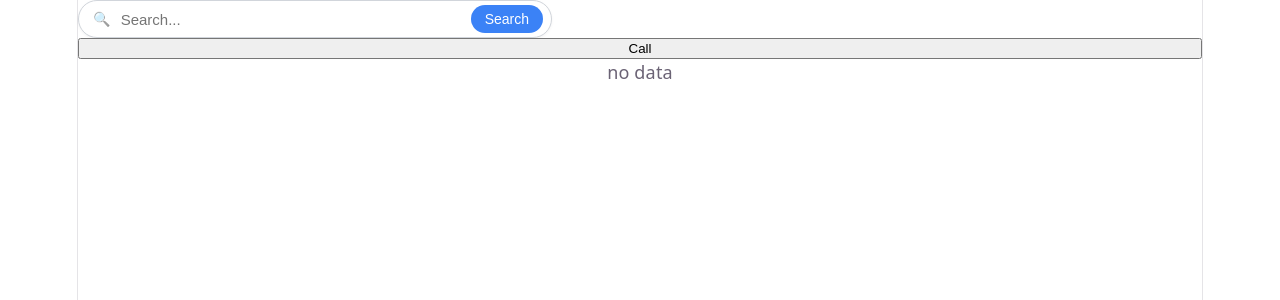
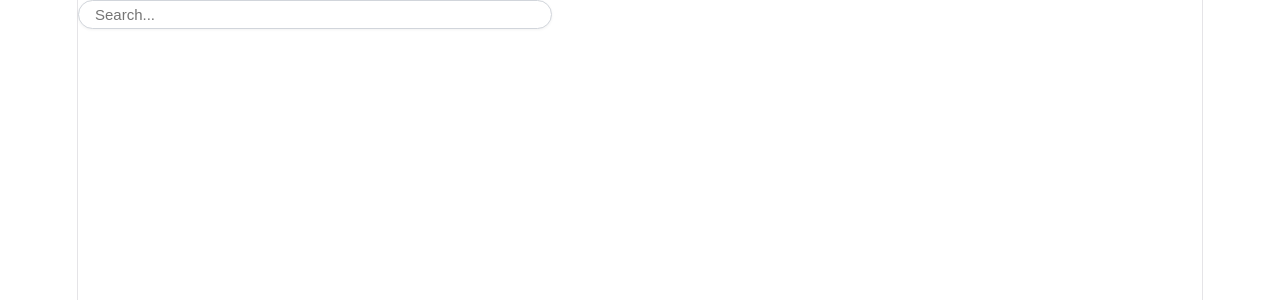
Before and after one commit to hanaqvi/spinner, a React (Vite) app: page / in a window 1280 px wide. Shown: the top 300 px of the page. Built offline with nearby package versions, Linux system fonts and the light colour scheme.

Commit message:
add debounced searchbar that calls MusicBrainz API

```diff
--- a/package.json
+++ b/package.json
@@ -13,7 +13,8 @@
     "@mui/material": "^9.4.0",
     "@supabase/supabase-js": "^2.116.0",
     "react": "^19.2.8",
-    "react-dom": "^19.2.8"
+    "react-dom": "^19.2.8",
+    "use-debounce": "^10.1.1"
   },
   "devDependencies": {
     "@types/react": "^19.2.18",
--- a/src/App.jsx
+++ b/src/App.jsx
@@ -12,8 +12,10 @@ function App() {
   return (
     <>
       <SearchBar onSearch={console.log("hello")} />
-      <CallButton onDataFetched={setApiData} />
-      <CallDisplay data={apiData} />
+
+      {/* <CallButton onDataFetched={setApiData} />
+      <CallDisplay data={apiData} /> */}
+
     </>
   )
 }
--- a/src/components/SearchBar/SearchBar.jsx
+++ b/src/components/SearchBar/SearchBar.jsx
@@ -1,43 +1,60 @@
-import React, { useState } from 'react';
+import React, { useEffect, useState } from 'react';
+import { useDebounce } from "use-debounce";
+
 import './SearchBar.css';
+import { searchMusic } from '../../api';
 
 export default function SearchBar({ onSearch, placeholder = 'Search...' }) {
-  const [query, setQuery] = useState('');
+  const [searchText, setSearchText] = useState('');
+  const [results, setResults] = useState([])
+  const [debouncedText] = useDebounce(searchText, 500);
+
+  useEffect(() => {
+    const fetchData = async () => {
+      try {
+        const data = await searchMusic(debouncedText, "release");
+        setResults(data);
+        console.log(data);
+      } catch (e) {
+        console.error(e);
+      }
+    };
+
+    if (debouncedText) {
+      fetchData();
+    }
+  }, [debouncedText]);
 
   const handleChange = (e) => {
     const value = e.target.value;
-    setQuery(value);
-    // Optional: live filtering as the user types
-    if (onSearch) {
-      onSearch(value);
-    }
+    setSearchText(value);
   };
 
   const handleClear = () => {
-    setQuery('');
+    setSearchText('');
     if (onSearch) {
       onSearch('');
     }
   };
 
-  const handleSubmit = (e) => {
-    e.preventDefault();
-    if (onSearch) {
-      onSearch(query);
-    }
-  };
+  // const handleSubmit = (e) => {
+  //   e.preventDefault();
+  //   if (onSearch) {
+  //     onSearch(query);
+  //   }
+  // };
 
   return (
-    <form className="search-bar" onSubmit={handleSubmit}>
-      <span className="search-icon">🔍</span>
+    <>
+      <form className="search-bar">
         <input
           type="text"
           className="search-input"
           placeholder={placeholder}
-        value={query}
+          value={searchText}
           onChange={handleChange}
         />
-      {query && (
+        {searchText && (
           <button
             type="button"
             className="clear-button"
@@ -47,9 +64,14 @@ export default function SearchBar({ onSearch, placeholder = 'Search...' }) {
             ✕
           </button>
         )}
-      <button type="submit" className="search-button">
-        Search
-      </button>
       </form>
+      {results && (
+        <ul>
+          {results?.releases?.map((release) => (
+            <li key={release.id}>{release["artist-credit"]?.[0]?.name || "Unknown artist"} - {release.title}</li>
+          ))}
+        </ul>
+      )}
+    </>
   );
 }
```
Also changed, not shown: 1 other file (tests, documents, lock files or other folders). Lines whose indentation alone changed are shown as unchanged.
